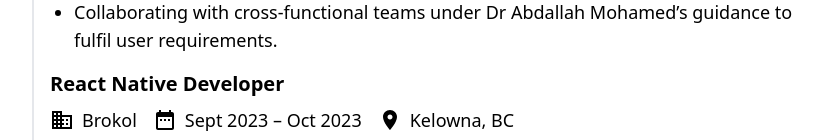
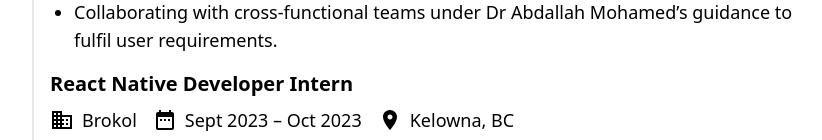
Before and after one commit to KYash03/PersonalWebsite, a Next.js app: page / in a window 1280 px wide. Both pictures are taken after a click on the button "Work Experience". Shown: the part 660-800 px from the top of the page, without its empty margins (224-1046 px from the left). Built offline with nearby package versions, Linux system fonts and the light colour scheme.

Commit message:
Update WorkExperience.tsx

```diff
--- a/app/components/WorkExperience.tsx
+++ b/app/components/WorkExperience.tsx
@@ -15,7 +15,7 @@ export default function WorkExperience() {
       ],
     },
     {
-      title: "React Native Developer",
+      title: "React Native Developer Intern",
       company: "Brokol",
       dates: "Sept 2023 – Oct 2023",
       location: "Kelowna, BC",
```
